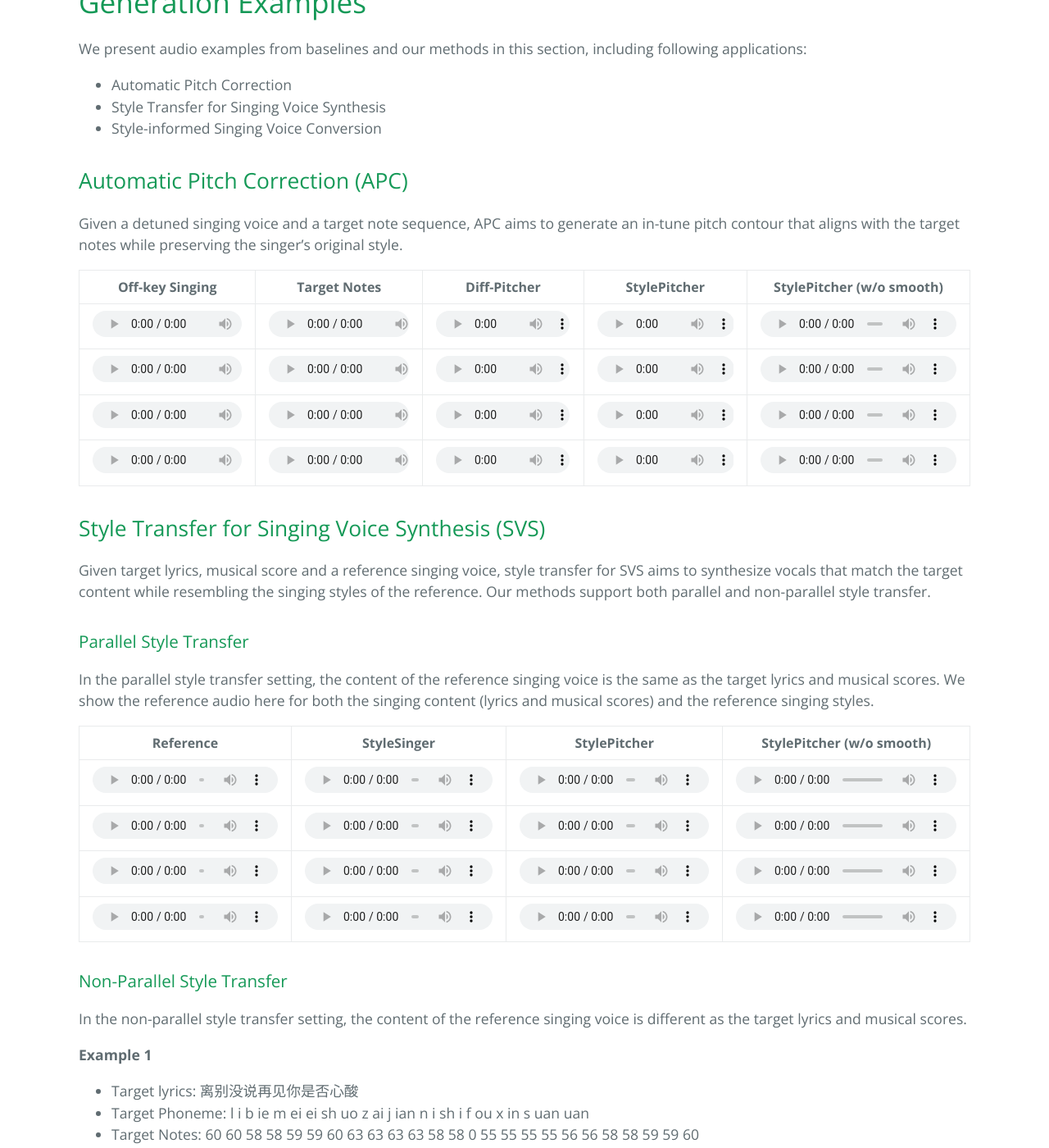
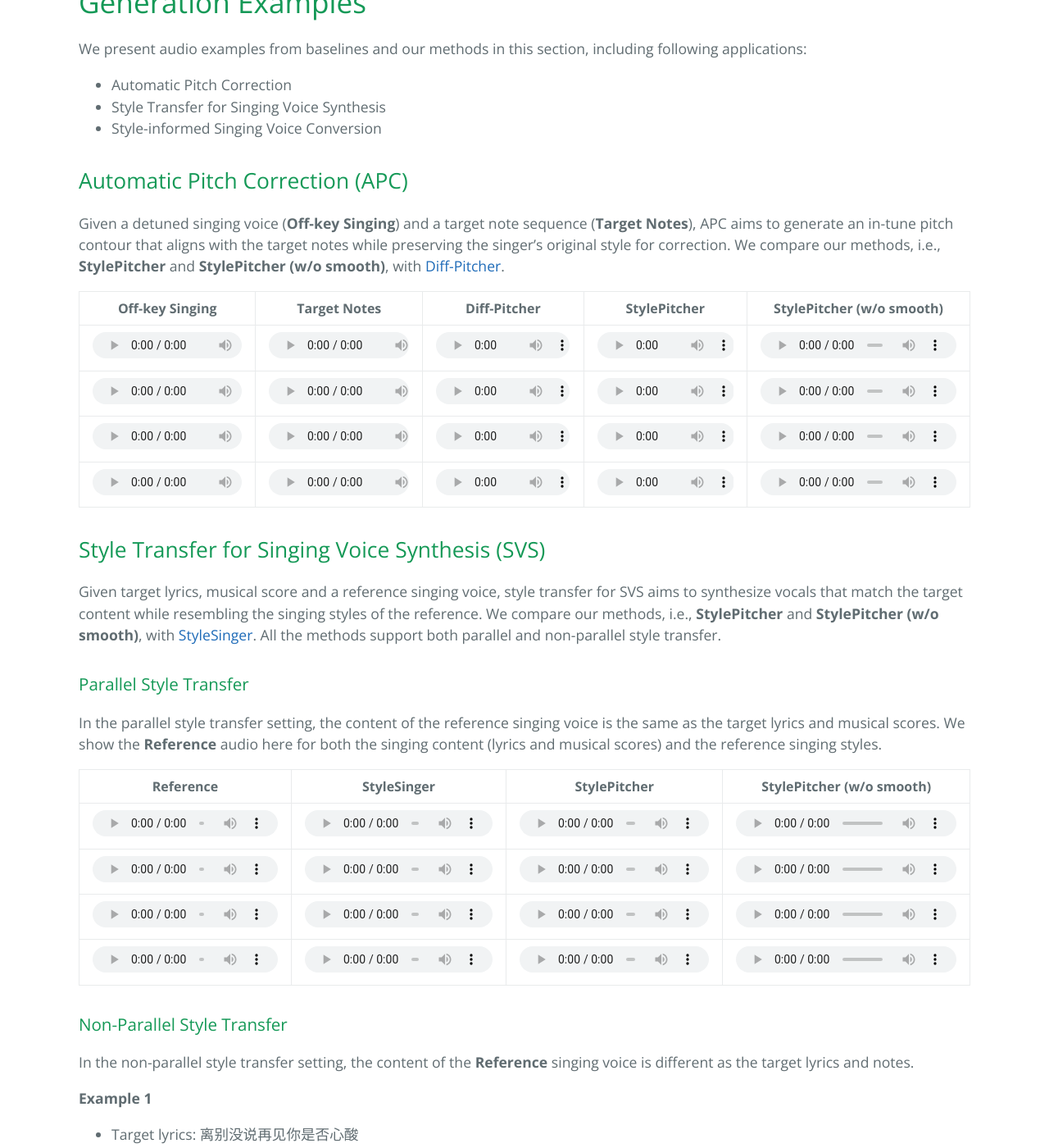
Before and after one commit to StylePitcher/stylepitcher.github.io, a Jekyll site: the page built from index.markdown, in a window 1280 px wide and 1400 px high, scrolled down 1279 px. Shown: the whole window at 82% size. Built offline with Jekyll 4.4.1, drawn with Linux system fonts in a browser that asks for light colours; the repository's description, which GitHub fills in, is left out; some of the changed text lies outside the part shown.

Commit message:
Update index.markdown

```diff
--- a/index.markdown
+++ b/index.markdown
@@ -24,7 +24,7 @@
 
 ## Automatic Pitch Correction (APC)
 
-Given a detuned singing voice and a target note sequence, APC aims to generate an in-tune pitch contour that aligns with the target notes while preserving the singer's original style.
+Given a detuned singing voice (**Off-key Singing**) and a target note sequence (**Target Notes**), APC aims to generate an in-tune pitch contour that aligns with the target notes while preserving the singer's original style for correction. We compare our methods, i.e., **StylePitcher** and **StylePitcher (w/o smooth)**, with [Diff-Pitcher](https://diffpitcher.github.io/demo/).
 
 <table class="audio-table">
   <thead>
@@ -70,10 +70,10 @@
 
 ## Style Transfer for Singing Voice Synthesis (SVS)
 
-Given target lyrics, musical score and a reference singing voice, style transfer for SVS aims to synthesize vocals that match the target content while resembling the singing styles of the reference. Our methods support both parallel and non-parallel style transfer.
+Given target lyrics, musical score and a reference singing voice, style transfer for SVS aims to synthesize vocals that match the target content while resembling the singing styles of the reference. We compare our methods, i.e., **StylePitcher** and **StylePitcher (w/o smooth)**, with [StyleSinger](https://aaronz345.github.io/StyleSingerDemo/). All the methods support both parallel and non-parallel style transfer.
 
 ### Parallel Style Transfer
-In the parallel style transfer setting, the content of the reference singing voice is the same as the target lyrics and musical scores. We show the reference audio here for both the singing content (lyrics and musical scores) and the reference singing styles.
+In the parallel style transfer setting, the content of the reference singing voice is the same as the target lyrics and musical scores. We show the **Reference** audio here for both the singing content (lyrics and musical scores) and the reference singing styles.
 
 <table class="audio-table">
   <thead>
@@ -113,7 +113,7 @@
 </table>
 
 ### Non-Parallel Style Transfer
-In the non-parallel style transfer setting, the content of the reference singing voice is different as the target lyrics and musical scores.
+In the non-parallel style transfer setting, the content of the **Reference** singing voice is different as the target lyrics and notes.
 
 **Example 1**
 
@@ -165,7 +165,7 @@
 </table>
 
 ## Style-informed Singing Voice Conversion (SVC)
-While most existing SVC methods use the unchanged F0 from the target audio to generate vocals with the reference singer's timbre, StylePitcher can modify the F0 to also capture the singing styles of the target singer. In the following examples, target audio provides the singing content, and reference audio indicates the timbre and styles to converted.
+While most existing SVC methods use the unchanged F0 from the target audio to generate vocals with the reference singer's timbre, StylePitcher can modify the F0 to also capture the singing styles of the target singer. In the following examples, **Target** audio provides the singing content, and **Reference** audio indicates the timbre and styles to convert. We compare our methods, i.e., **StylePitcher** and **StylePitcher (w/o smooth)**, with **In-house SVC**.
 
 <table class="audio-table">
   <thead>
```
